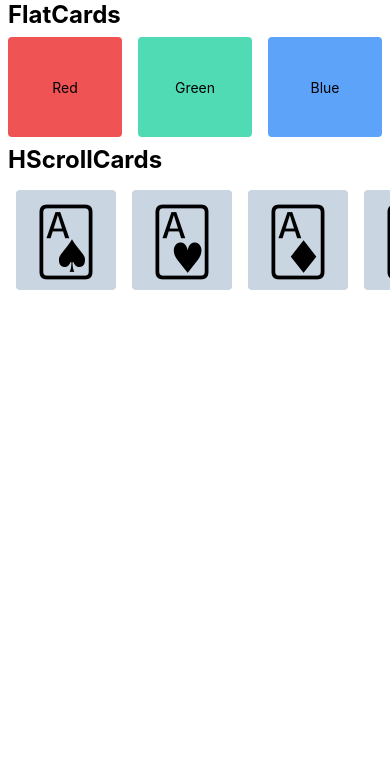
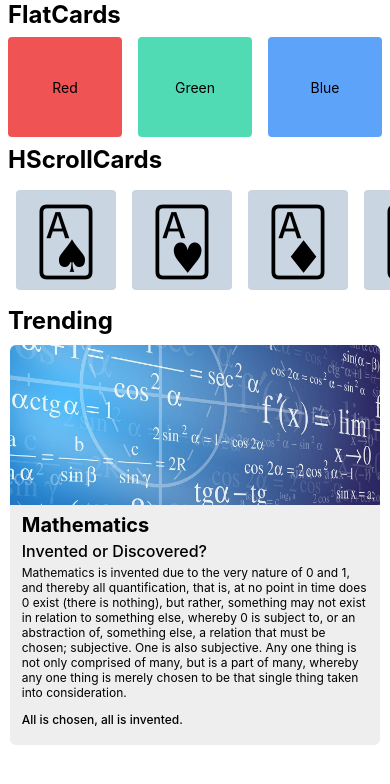
Before and after one commit to doffing81/NativeProjects, a React Native app in the folder Styler/: screen / in a window 390 px wide. Shown: the top 784 px of the page. Built offline with nearby package versions, Linux system fonts and the light colour scheme.

Commit message:
Add `FancyCard`
This card has a header image, title, label, description, and footer text

```diff
--- a/Styler/App.tsx
+++ b/Styler/App.tsx
@@ -2,6 +2,7 @@ import { View, Text, SafeAreaView, ScrollView } from 'react-native'
 import React from 'react'
 import FlatCards from './components/FlatCards'
 import HScrollCards from './components/HScrollCards'
+import FancyCard from './components/FancyCard'
 
 const App = () => {
   return (
@@ -9,6 +10,7 @@ const App = () => {
       <ScrollView>
         <FlatCards />
         <HScrollCards />
+        <FancyCard />
       </ScrollView>
     </SafeAreaView>
   )
--- /dev/null
+++ b/Styler/components/FancyCard.tsx
@@ -0,0 +1,68 @@
+import { Image, StyleSheet, Text, View } from 'react-native'
+import React from 'react'
+
+export default function FancyCard() {
+  return (
+    <View>
+      <Text style={styles.headingText}>Trending</Text>
+      <View style={[styles.card, styles.elevatedCard]}>
+        <Image source={require('../assets/math.jpg')} style={styles.cardImage}/>
+        <View style={styles.cardBody}>
+            <Text style={styles.cardTitle}>Mathematics</Text>
+            <Text style={styles.cardLabel}>Invented or Discovered?</Text>
+            <Text style={styles.cardDescription}>Mathematics is invented due to the very nature of 0 and 1, and thereby all quantification, that is, at no point in time does 0 exist (there is nothing), but rather, something may not exist in relation to something else, whereby 0 is subject to, or an abstraction of, something else, a relation that must be chosen; subjective. One is also subjective. Any one thing is not only comprised of many, but is a part of many, whereby any one thing is merely chosen to be that single thing taken into consideration.</Text>
+            <Text style={styles.cardFooter}>All is chosen, all is invented.</Text>
+        </View>
+      </View>
+    </View>
+  )
+}
+
+const styles = StyleSheet.create({
+    headingText: {
+        fontSize: 24,
+        fontWeight: 'bold',
+        paddingHorizontal: 8
+    },
+    card: {
+        width: '95%',
+        height: 400,
+        marginVertical: '2.5%',
+        marginHorizontal: '2.5%',
+        borderRadius: 6,
+        backgroundColor: '#eee'
+    },
+    elevatedCard: {
+        elevation: 4
+    },
+    cardImage: {
+        height: '40%',
+        width: '100%',
+        marginBottom: 8,
+        borderTopLeftRadius: 6,
+        borderTopRightRadius: 6
+    },
+    cardBody: {
+        flex: 1,
+        flexGrow: 1,
+        paddingHorizontal: 12
+    },
+    cardTitle: {
+        fontSize: 20,
+        fontWeight: 'bold',
+        marginBottom: 4
+    },
+    cardLabel: {
+        fontSize: 16,
+        fontWeight: '500',
+        marginBottom: 4
+    },
+    cardDescription: {
+        fontSize: 12,
+        marginBottom: 12
+    },
+    cardFooter: {
+        fontSize: 12,
+        fontWeight: '500'
+    },
+})
```
Also changed, not shown: Styler/assets/math.jpg (added), 1 other file (tests, documents, lock files or other folders).
